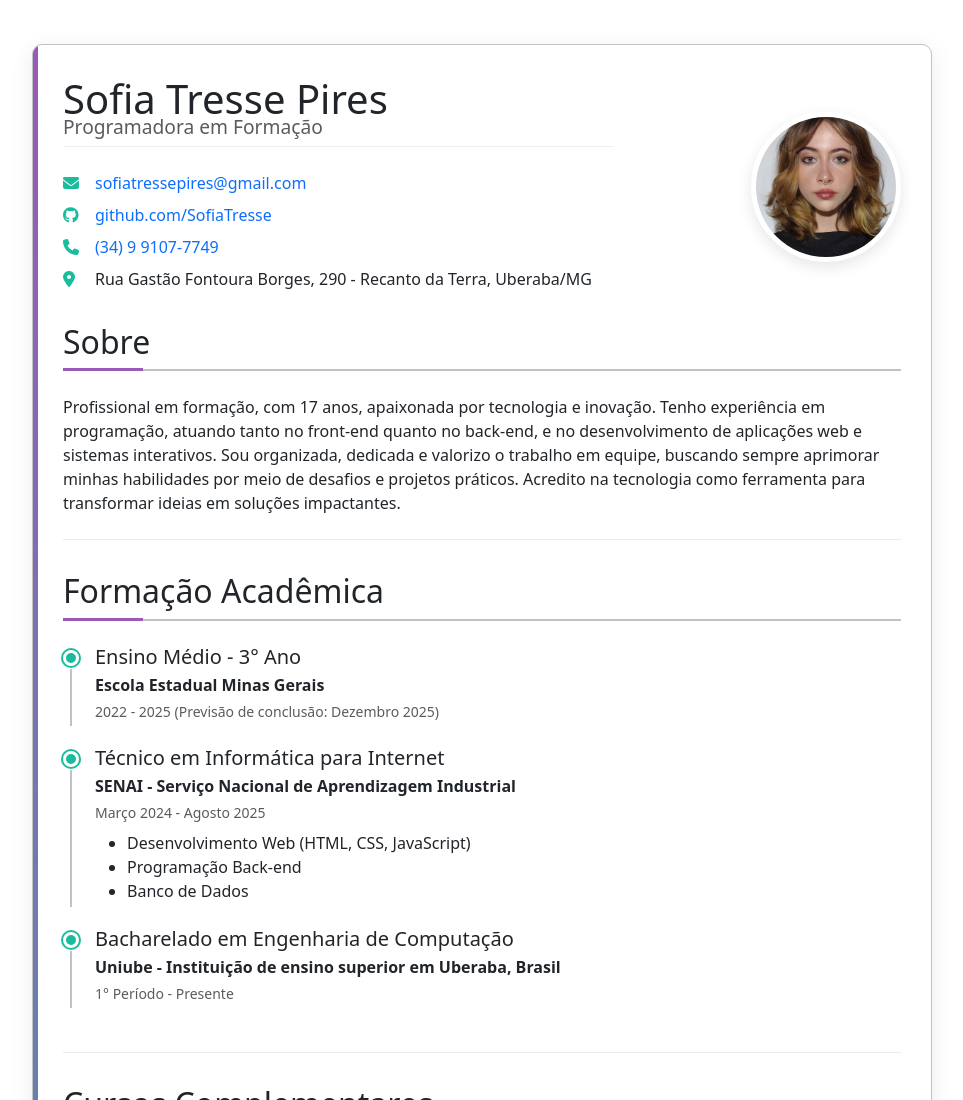
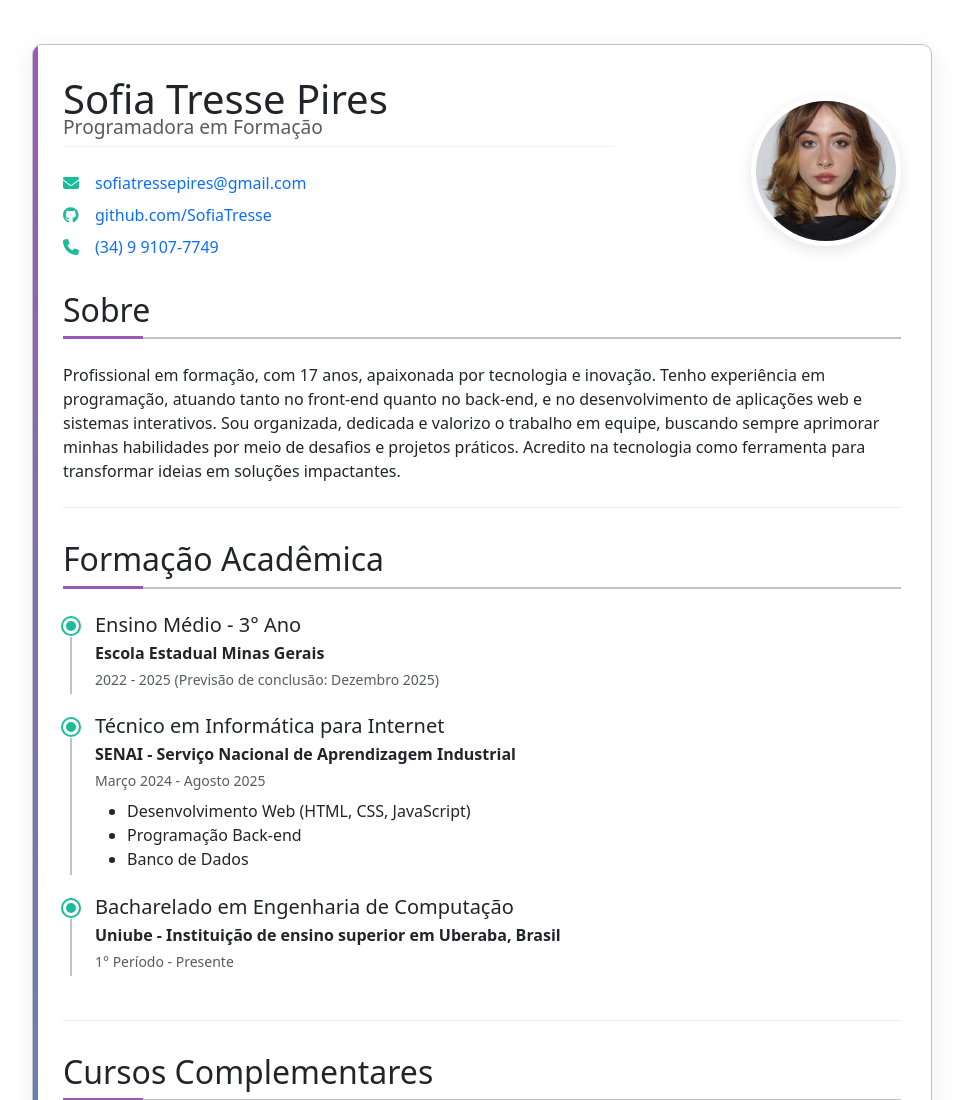
Before and after one commit to SofiaTresse/Curriculo, a plain HTML site: page index.html in a window 1280 px wide. Shown: the top 1100 px of the page, without its empty margins (158-1121 px from the left). Drawn offline with nearby package versions, Linux system fonts and the light colour scheme.

Commit message:
Update index.html

```diff
--- a/index.html
+++ b/index.html
@@ -30,10 +30,7 @@
                             <i class="fas fa-phone me-2"></i>
                             <a href="tel:+5534991077749" class="text-decoration-none">(34) 9 9107-7749</a>
                         </div>
-                        <div class="item-contato d-flex align-items-center">
-                            <i class="fas fa-map-marker-alt me-2"></i>
-                            <span>Rua Gastão Fontoura Borges, 290 - Recanto da Terra, Uberaba/MG</span>
-                        </div>
+
                     </div>
                 </div>
                 <div class="col-md-4 d-flex justify-content-center justify-content-md-end align-items-center mt-3 mt-md-0">
```
